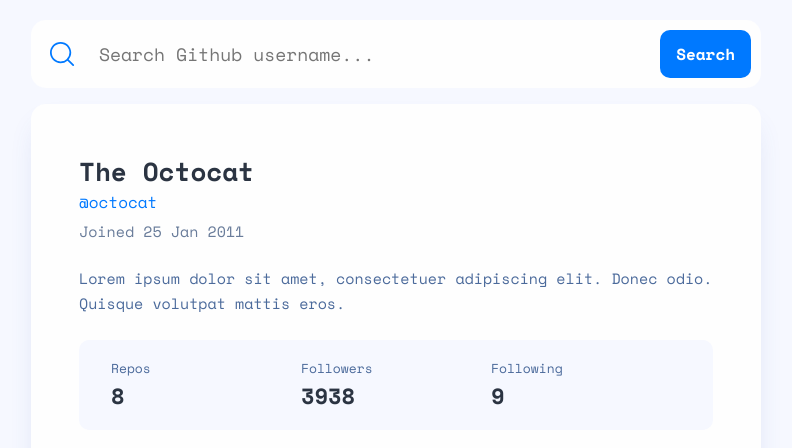
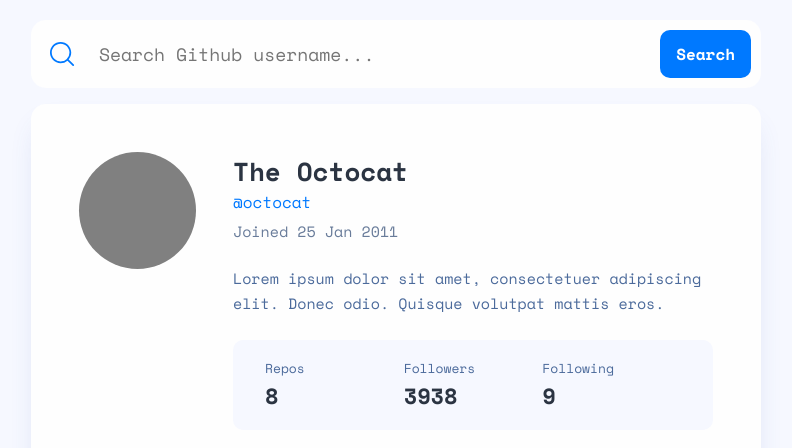
Before and after one commit to cjoak1028/github-user-search-app, a plain HTML site: page index.html in a window 1280 px wide. Shown: the part 194-642 px from the top of the page, without its empty margins (244-1036 px from the left). Drawn offline with nearby package versions, Linux system fonts and the light colour scheme.

Commit message:
Added responsiveness to desktop version

```diff
--- a/index.html
+++ b/index.html
@@ -36,6 +36,11 @@
       </form>
     </div>
     <div class="user-info-card card card--elevated">
+      <!-- TODO: Replace with img -->
+
+      <div class="desktop-profile-image"></div>
+
+      <div>
         <div class="profile-info flex flex--ai-c">
           <!-- TODO: Replace with img -->
           <div class="profile-info__image"></div>
@@ -90,6 +95,7 @@
         </div>
       </div>
     </div>
+  </div>
 
 </body>
 
--- a/style.css
+++ b/style.css
@@ -159,14 +159,14 @@ h6 {
     width: 87.2%;
     margin: auto;
     margin-top: 3rem;
-    max-width: 57.3rem;
+    max-width: 73rem;
 
     @media screen and (width >=32em) {
         margin-top: 14rem;
     }
 
-    @media screen and (width >=48em) {
-        max-width: 73rem;
+    @media screen and (width >=40em) {
+        width: 75%;
     }
 }
 
@@ -249,13 +249,28 @@ h6 {
         padding: 4rem;
     }
 
-    @media screen and (width >=48em) {
+    @media screen and (width >=56em) {
         padding: 4.8rem;
+        display: flex;
+        gap: 3.7rem;
     }
 }
 
 .profile-info {
     margin-bottom: 2.4rem;
+}
+
+.desktop-profile-image {
+    display: none;
+    width: 11.7rem;
+    height: 11.7rem;
+    background-color: gray;
+    border-radius: 100%;
+    flex-shrink: 0;
+
+    @media screen and (width >=56em) {
+        display: block;
+    }
 }
 
 .profile-info__image {
@@ -264,6 +279,7 @@ h6 {
     background-color: gray;
     border-radius: 100%;
     margin-right: 2rem;
+    flex-shrink: 0;
 
     @media screen and (width >=32em) {
         width: 11.7rem;
@@ -271,7 +287,7 @@ h6 {
         margin-right: 4rem;
     }
 
-    @media screen and (width >=48em) {
+    @media screen and (width >=56em) {
         display: none;
     }
 }
@@ -335,6 +351,7 @@ h6 {
 .info-grid {
     display: grid;
     grid-row-gap: 1.6rem;
+    grid-column-gap: 2.4rem;
 
     @media screen and (width >=37.5em) {
         grid-template-columns: repeat(2, 1fr);
```
Lines whose indentation alone changed are shown as unchanged.
